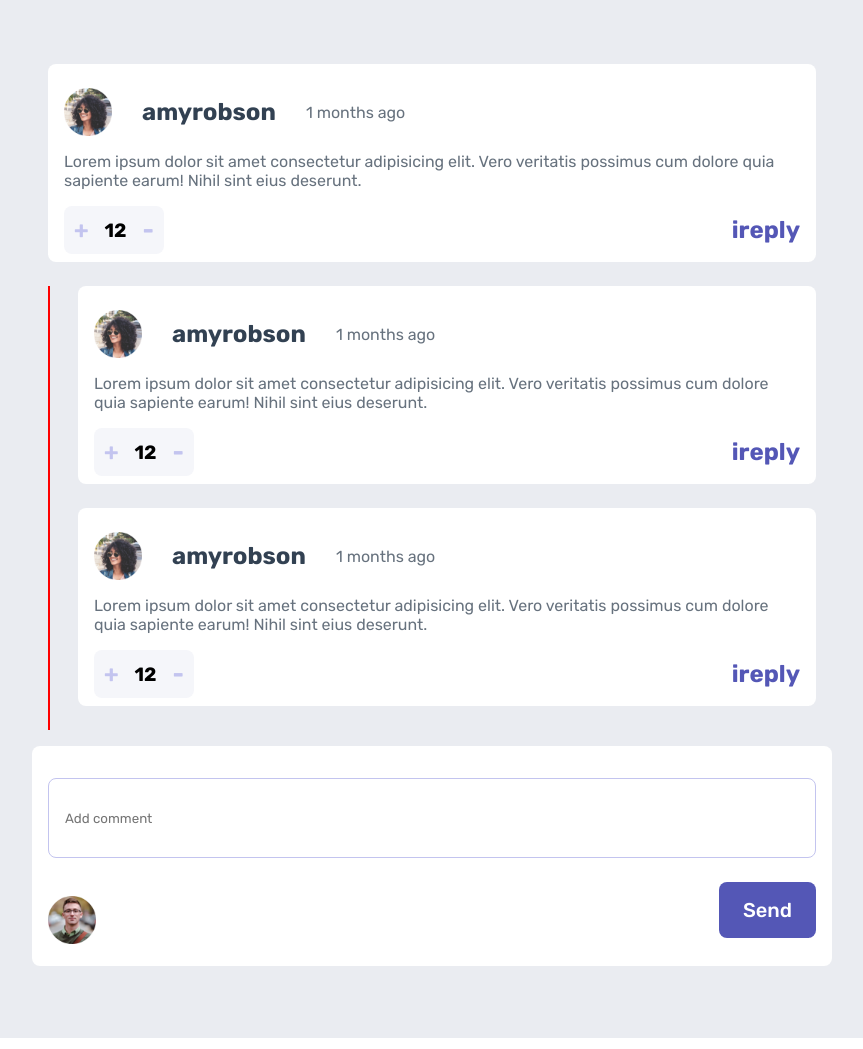
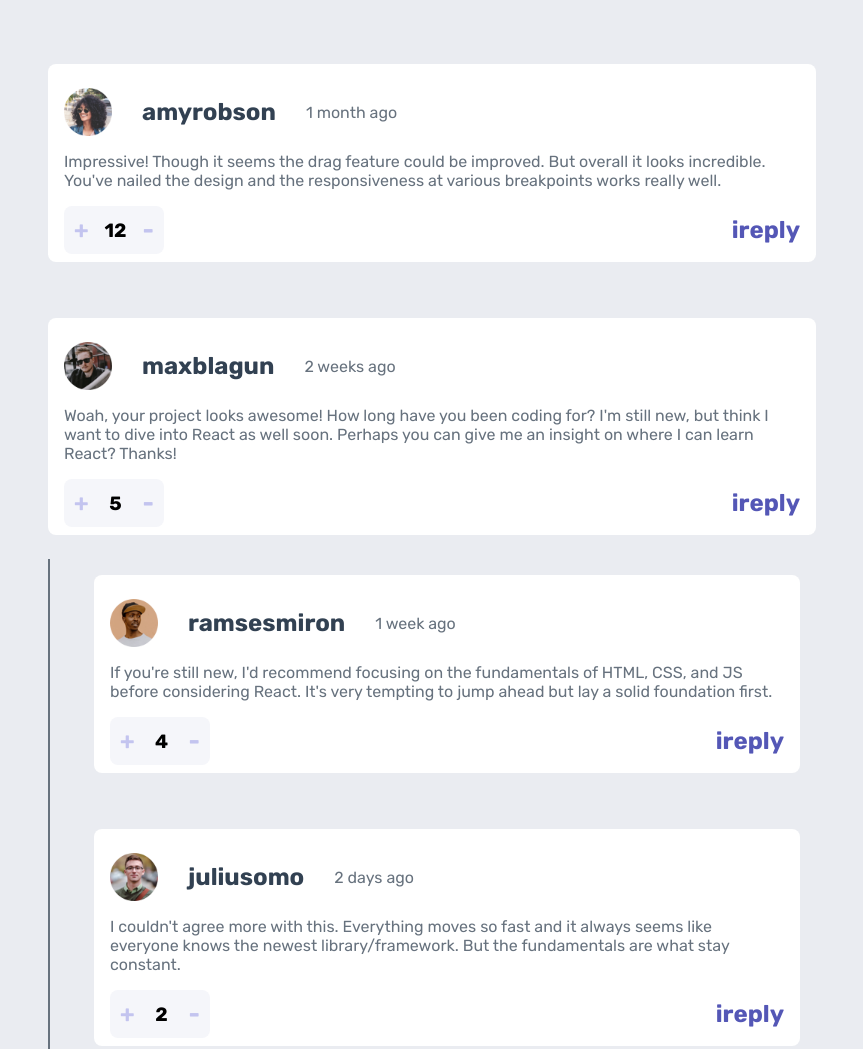
Before and after one commit to Kareem24/interactive-comment, a website: page index.html in a window 1280 px wide. Shown: the top 1049 px of the page, without its empty margins (208-1071 px from the left). Drawn offline with Linux system fonts and the light colour scheme.

Commit message:
feat: load the page with javascrpt provide by the data.json file

```diff
--- a/css/style.css
+++ b/css/style.css
@@ -15,8 +15,8 @@
 
 .main {
 	min-height: 100vh;
+	padding: 3rem 1.5rem;
 	width: 100%;
-	padding: 3rem 1.5rem;
 }
 
 .main .post-interaction {
@@ -86,5 +86,10 @@
 
 .reply-comment .vertical-line {
 	min-height: 100%;
-	border: 1px solid red;
+	border: 0.5px solid var(--grayish-blue);
 }
+
+.form-container {
+	padding: 3rem 1.5rem;
+	width: 100%;
+}
--- a/index.html
+++ b/index.html
@@ -7,8 +7,7 @@
 		<meta property="og:title" content="INTERACTIVE COMMENT" />
 		<meta
 			property="og:description"
-      content="This a demo interaction between user in the comment section"
-    />
+			content="This a demo interaction between user in the comment section" />
 		<meta property="og:image" content="./design/active-states.jpg" />
 		<link rel="stylesheet" href="./css/index.css" />
 		<script src="./js/index.js" defer></script>
@@ -16,108 +15,22 @@
 		<title>Document</title>
 	</head>
 	<body class="">
-    <main class="main bg-light-gray">
-      <div class="post-interaction">
-        <article class="post bg-white">
-          <div class="headings d-flex ai-c">
-            <img
-              src="./images/avatars/image-amyrobson.webp"
-              alt="amyrobson profile image"
-              class="user-image"
-            />
-            <h3 class="user-name">amyrobson</h3>
-            <p class="time text">1 months ago</p>
-          </div>
-          <p class="comment text">
-            Lorem ipsum dolor sit amet consectetur adipisicing elit. Vero
-            veritatis possimus cum dolore quia sapiente earum! Nihil sint eius
-            deserunt.
-          </p>
-          <div class="buttons d-flex jc-sb ai-c">
-            <div class="votes-btn d-flex jc-sb ai-c">
-              <button type="button" class="upvote btn">+</button>
-              <p class="vote">12</p>
-              <button type="button" class="downvote btn">-</button>
-            </div>
-            <button type="button" class="btn reply-btn">
-              <span class="icon">i</span>reply
-            </button>
-          </div>
-        </article>
-        <div class="reply-comment d-flex">
-          <div class="vertical-line"></div>
-          <div>
-            <article class="replied post bg-white">
-              <div class="headings d-flex ai-c">
-                <img
-                  src="./images/avatars/image-amyrobson.webp"
-                  alt="amyrobson profile image"
-                  class="user-image"
-                />
-                <h3 class="user-name">amyrobson</h3>
-                <p class="time text">1 months ago</p>
-              </div>
-              <p class="comment text">
-                Lorem ipsum dolor sit amet consectetur adipisicing elit. Vero
-                veritatis possimus cum dolore quia sapiente earum! Nihil sint
-                eius deserunt.
-              </p>
-              <div class="buttons d-flex jc-sb ai-c">
-                <div class="votes-btn d-flex jc-sb ai-c">
-                  <button type="button" class="upvote btn">+</button>
-                  <p class="vote">12</p>
-                  <button type="button" class="downvote btn">-</button>
-                </div>
-                <button type="button" class="btn reply-btn">
-                  <span class="icon">i</span>reply
-                </button>
-              </div>
-            </article>
-            <article class="replied post bg-white">
-              <div class="headings d-flex ai-c">
-                <img
-                  src="./images/avatars/image-amyrobson.webp"
-                  alt="amyrobson profile image"
-                  class="user-image"
-                />
-                <h3 class="user-name">amyrobson</h3>
-                <p class="time text">1 months ago</p>
-              </div>
-              <p class="comment text">
-                Lorem ipsum dolor sit amet consectetur adipisicing elit. Vero
-                veritatis possimus cum dolore quia sapiente earum! Nihil sint
-                eius deserunt.
-              </p>
-              <div class="buttons d-flex jc-sb ai-c">
-                <div class="votes-btn d-flex jc-sb ai-c">
-                  <button type="button" class="upvote btn">+</button>
-                  <p class="vote">12</p>
-                  <button type="button" class="downvote btn">-</button>
-                </div>
-                <button type="button" class="btn reply-btn">
-                  <span class="icon">i</span>reply
-                </button>
-              </div>
-            </article>
-          </div>
-        </div>
-      </div>
+		<main class="main bg-light-gray container"> </main>
+		<div class="form-container bg-light-gray">
 			<form class="comment-form bg-white">
 				<input
 					type="text"
 					name="comment"
 					placeholder="Add comment"
-          class="comment-text"
-        />
+					class="comment-text" />
 				<div class="d-flex ai-c jc-sb">
 					<img
 						src="./images/avatars/image-juliusomo.webp"
 						alt="the account user image"
-            class="user-image"
-          />
+						class="user-image" />
 					<button type="submit" class="add-comment">Send</button>
 				</div>
 			</form>
-    </main>
+		</div>
 	</body>
 </html>
--- a/js/index.js
+++ b/js/index.js
@@ -1,4 +1,61 @@
-function startApp() {
-  console.log("welcome to javaScript");
-}
-startApp();
+const getElement = function (selector, isList) {
+  if (isList) return document.querySelectorAll(selector);
+
+  return document.querySelector(selector);
+};
+const commentContainer = getElement(".container", false);
+const createComment = function (users) {
+  const { content, score, user, createdAt } = users;
+  return `
+    <div class="post-interaction">
+  <article class="post bg-white">
+					<div class="headings d-flex ai-c">
+						<img
+							src=".${user.image.webp}"
+							alt="amyrobson profile image"
+							class="user-image" />
+						<h3 class="user-name">${user.username}</h3>
+						<p class="time text">${createdAt} </p>
+					</div>
+					<p class="comment text">${content} </p>
+					<div class="buttons d-flex jc-sb ai-c">
+						<div class="votes-btn d-flex jc-sb ai-c">
+							<button type="button" class="upvote btn">+</button>
+							<p class="vote">${score} </p>
+							<button type="button" class="downvote btn">-</button>
+						</div>
+						<button type="button" class="btn reply-btn">
+							<span class="icon">i</span>reply
+						</button>
+					</div>
+				</article>
+
+        </div>`;
+};
+
+const getData = async function () {
+  const response = await fetch("../data.json");
+  const data = await response.json();
+  const { currentUser, comments } = data;
+  const post = comments.map((person) => createComment(person)).join(" ");
+  commentContainer.insertAdjacentHTML("beforeend", post);
+  // console.log(post);
+  const reply = comments.map(({ replies }) => replies);
+
+  const posts = getElement(".post-interaction", true);
+
+  posts.forEach((singlePost, i) => {
+    const repliedComment = reply[i]
+      .map(
+        (singlereply) => `<div class="reply-comment d-flex">
+  				<div class="vertical-line"></div>
+  					${createComment(singlereply)}
+  			</div>`,
+      )
+      .join("");
+    singlePost.insertAdjacentHTML("beforeend", repliedComment);
+  });
+
+  // posts.forEach((comment) => comment.insertAdjacentHTML('beforeend', reply))
+};
+getData();
```
Also changed, not shown: .eslintrc.json. Lines whose indentation alone changed are shown as unchanged.
